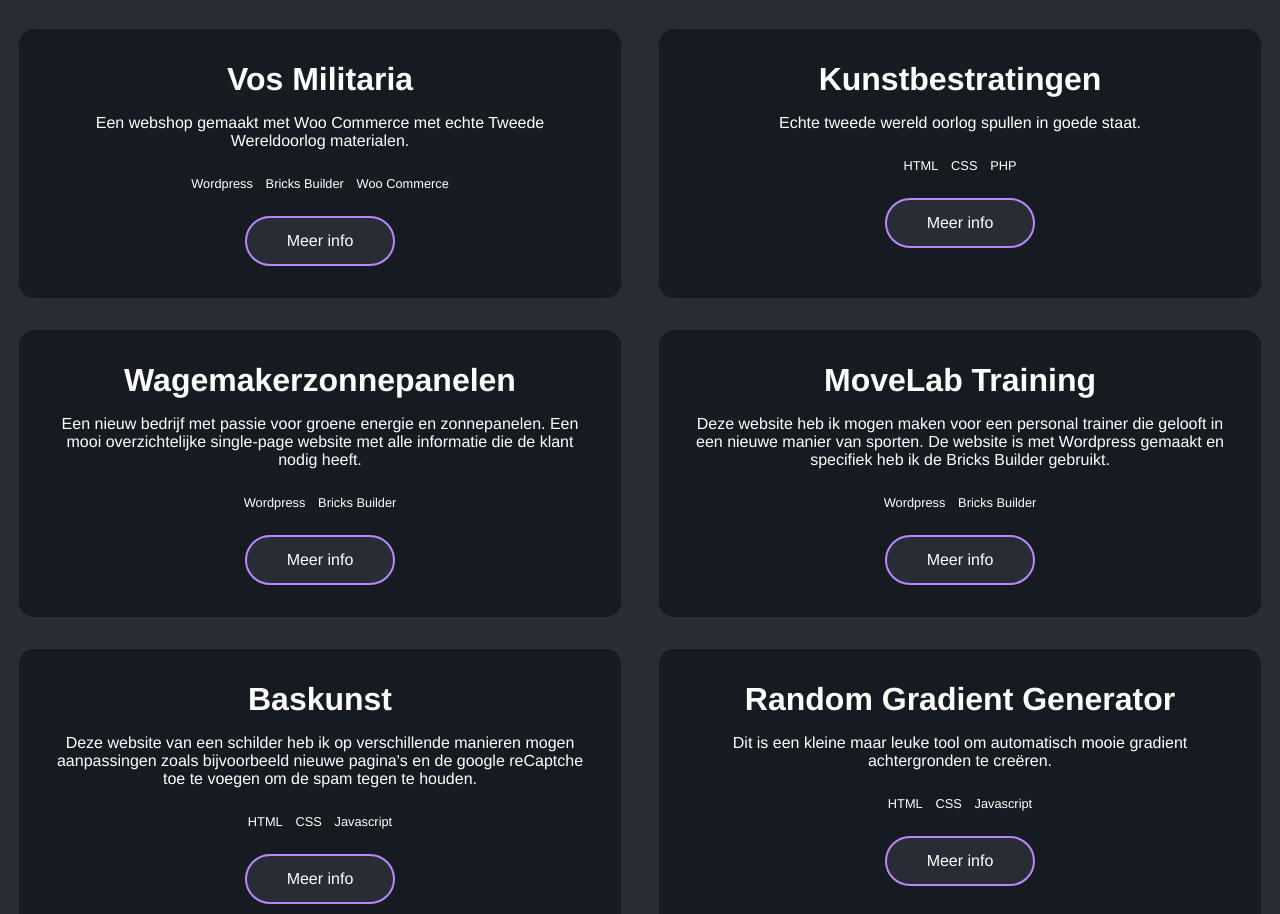
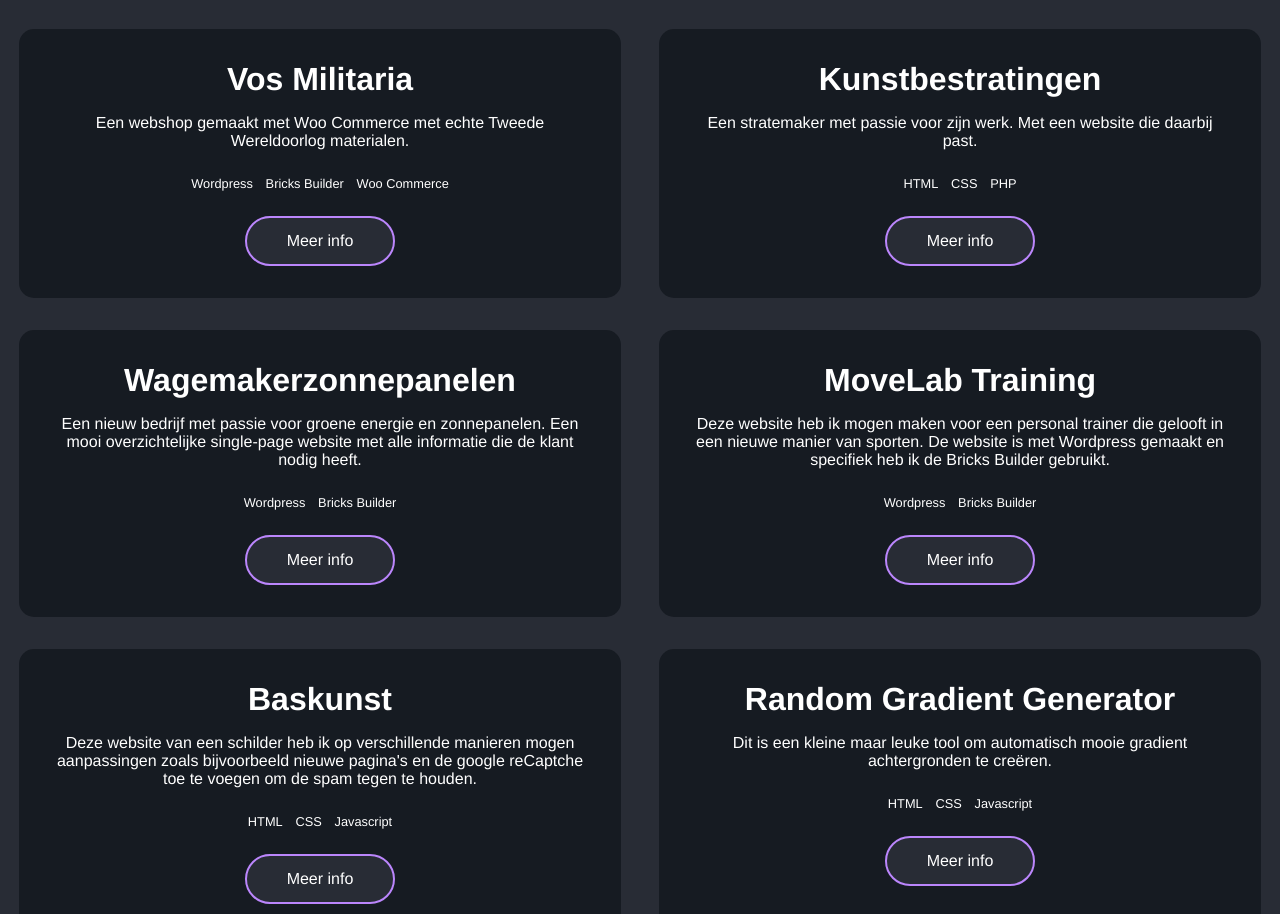
Before and after one commit to JPVoogd/Portfolio, a plain HTML site: page index.html in a window 1280 px wide. Shown: the part 1359-2273 px from the top of the page. Drawn offline with Linux system fonts and the light colour scheme.

Commit message:
Small text changes.

```diff
--- a/index.html
+++ b/index.html
@@ -113,7 +113,7 @@
     <div class="project">
         <h3>Kunstbestratingen</h3>
         <p class="project__description">
-            Echte tweede wereld oorlog spullen in goede staat.
+            Een stratemaker met passie voor zijn werk. Met een website die daarbij past.
         </p>
         <ul class="project__stack">
             <li class="project__stack-item">HTML</li>
```
